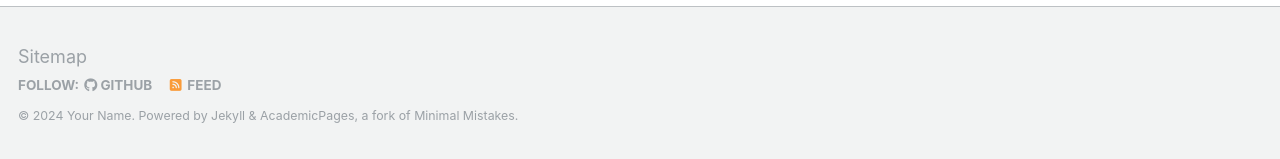
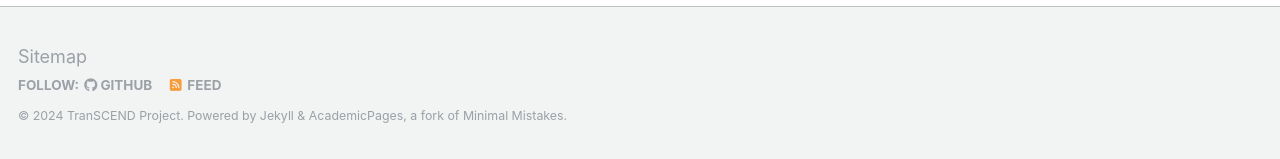
Before and after one commit to ucl-usyd-transcend/ucl-usyd-transcend.github.io, a Jekyll site: the page built from _pages/about.md, in a window 1280 px wide. Shown: the part 738-897 px from the top of the page. Built offline with Jekyll 4.4.1, drawn with Linux system fonts in a browser that asks for light colours.

Commit message:
config tweak

```diff
--- a/_config.yml
+++ b/_config.yml
@@ -10,8 +10,8 @@
 locale                   : "en-GB"
 title                    : "UCL - USyd TranSCEND project"
 title_separator          : "-"
-name                     : &name "Your Name"
-description              : &description "Project description"
+name                     : &name "TranSCEND Project"
+description              : &description "Transdiagnostic Subtyping and Classification Efforts in Neurodegenerative Diseases"
 url                      : https://ucl-usyd-transcend.github.io
 baseurl                  : "" # the subpath of your site, e.g. "/blog"
 repository               : "ucl-usyd-transcend/ucl-usyd-transcend.github.io"
```
